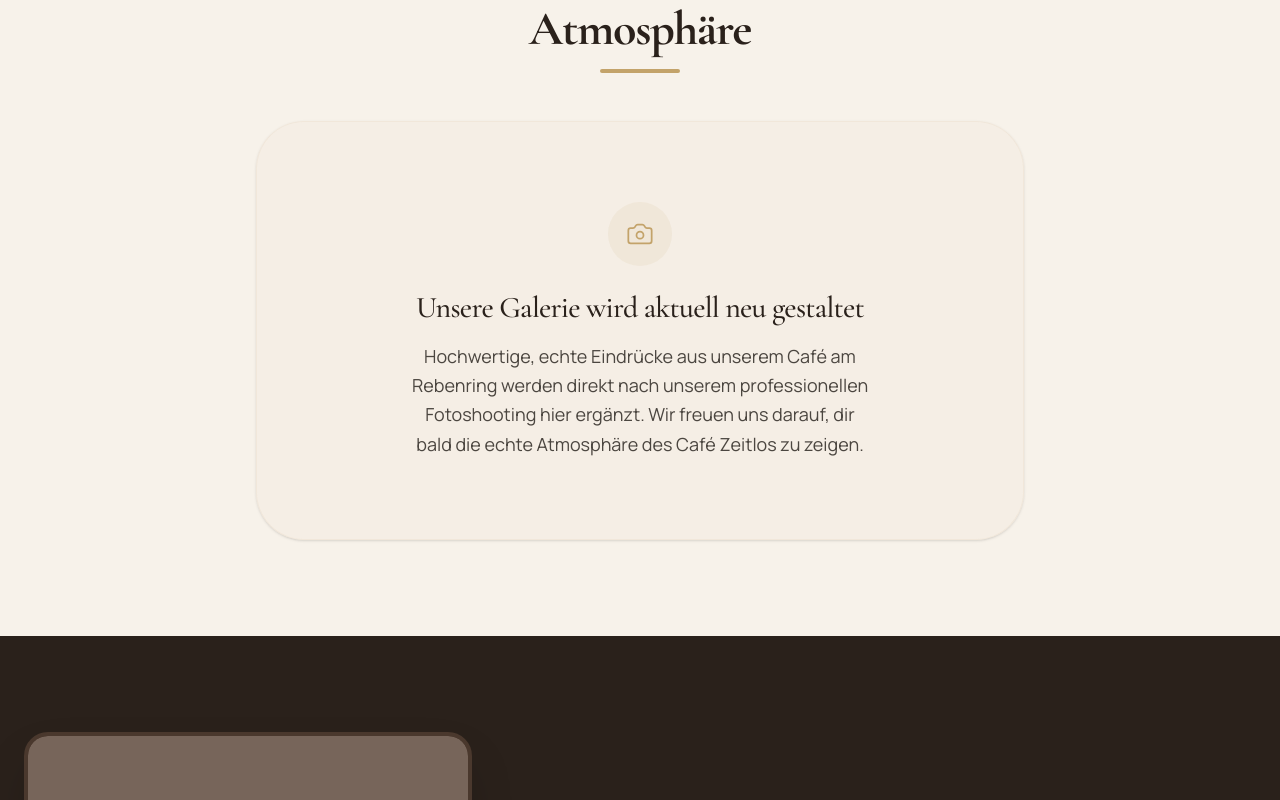
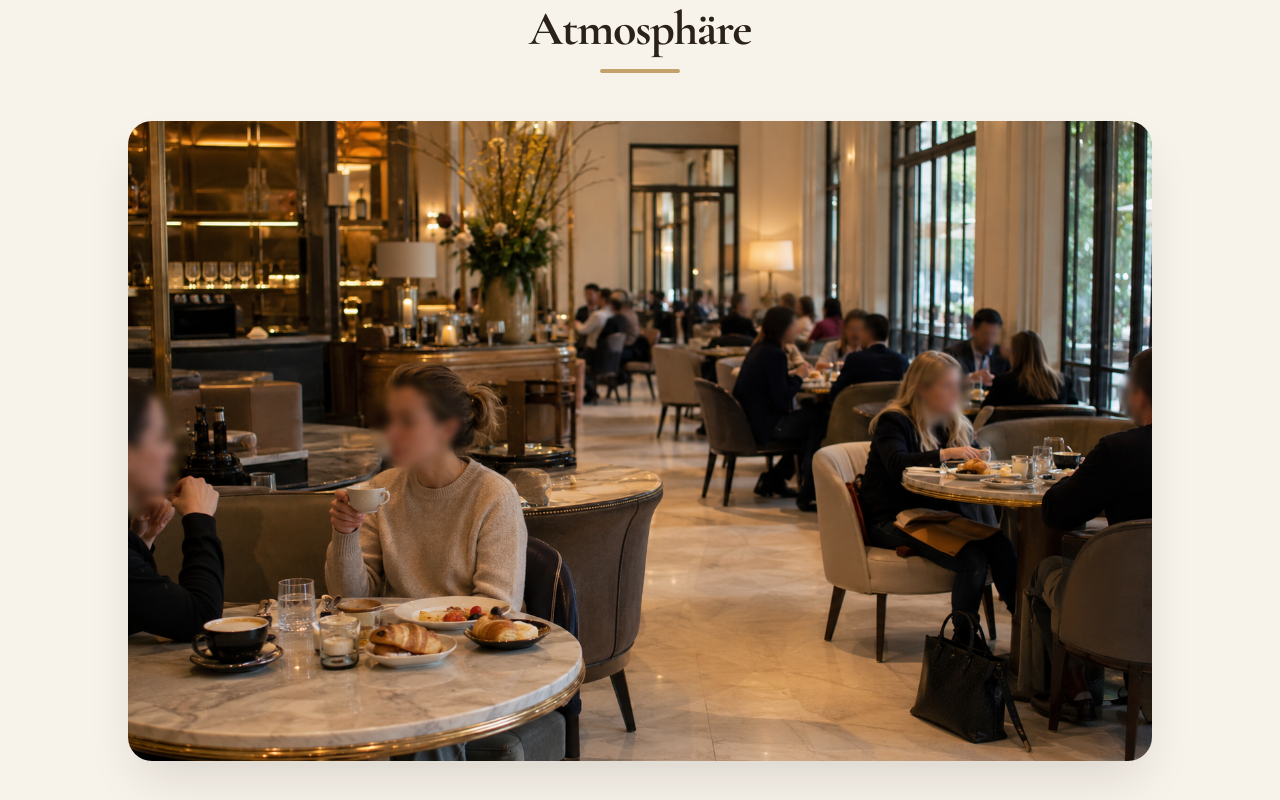
Before and after one commit to EslamMetawie20/cafeZeitLos, a React (Vite) app in the folder cafe-zeitlos-website/: page /#/ in a window 1280 px wide. Before the commit this address led to /#/#highlights. Shown: the part 7260-8060 px from the top of the page. Built offline with nearby package versions, Linux system fonts and the light colour scheme.

Commit message:
Update gallery section with demo image

```diff
--- a/cafe-zeitlos-website/src/sections/Gallery.tsx
+++ b/cafe-zeitlos-website/src/sections/Gallery.tsx
@@ -1,6 +1,6 @@
 import { useTranslation } from 'react-i18next';
 import { motion } from 'framer-motion';
-import { Camera } from 'lucide-react';
+import galleryDemo from '../assets/gallery-demo.png';
 
 export const Gallery: React.FC = () => {
   const { t } = useTranslation();
@@ -16,30 +16,20 @@
         </div>
 
         <motion.div
-          className="max-w-3xl mx-auto flex flex-col items-center justify-center py-20 px-6 text-center border border-cafe-cream/60 rounded-[3rem] bg-cafe-cream/20 shadow-sm"
-          initial={{ opacity: 0, y: 20 }}
+          className="max-w-5xl mx-auto rounded-3xl overflow-hidden shadow-2xl shadow-cafe-espresso/15 transition-all duration-700 hover:shadow-cafe-gold/20"
+          initial={{ opacity: 0, y: 30 }}
           whileInView={{ opacity: 1, y: 0 }}
           viewport={{ once: true, margin: "-100px" }}
           transition={{ duration: 0.8, ease: "easeOut" }}
         >
-          <motion.div
-            initial={{ opacity: 0, scale: 0.9 }}
-            whileInView={{ opacity: 1, scale: 1 }}
-            viewport={{ once: true }}
-            transition={{ duration: 0.8, delay: 0.2, ease: "easeOut" }}
-            className="w-16 h-16 mb-6 rounded-full bg-cafe-gold/10 flex items-center justify-center text-cafe-gold"
-          >
-            <Camera size={28} strokeWidth={1.5} />
-          </motion.div>
-
-          <h3 className="font-heading text-2xl md:text-3xl font-medium text-cafe-espresso mb-4">
-            Unsere Galerie wird aktuell neu gestaltet
-          </h3>
-
-          <p className="text-lg text-cafe-text/80 max-w-xl text-balance leading-relaxed">
-            Hochwertige, echte Eindrücke aus unserem Café am Rebenring werden direkt nach unserem professionellen Fotoshooting hier ergänzt.
-            Wir freuen uns darauf, dir bald die echte Atmosphäre des Café Zeitlos zu zeigen.
-          </p>
+          {/* Internal demo marker to indicate this is not yet a real photo */}
+          <img
+            src={galleryDemo}
+            alt="Café Zeitlos Atmosphäre"
+            className="w-full h-[60vh] md:h-[70vh] lg:h-[80vh] object-cover transition-transform duration-1000 hover:scale-[1.03]"
+            data-demo="true"
+            loading="lazy"
+          />
         </motion.div>
       </div>
     </section>
```
Also changed, not shown: cafe-zeitlos-website/src/assets/gallery-demo.png (added).
